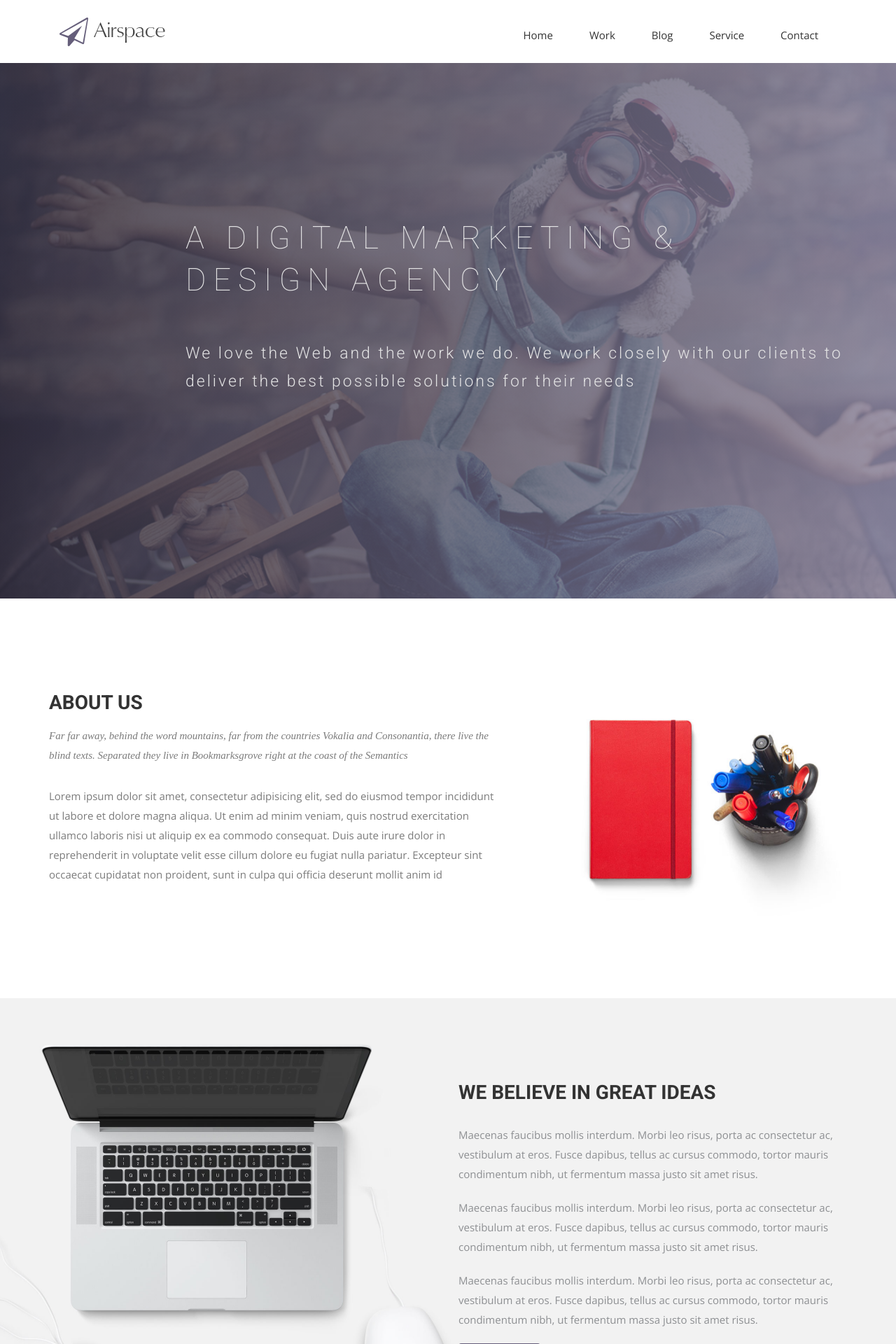
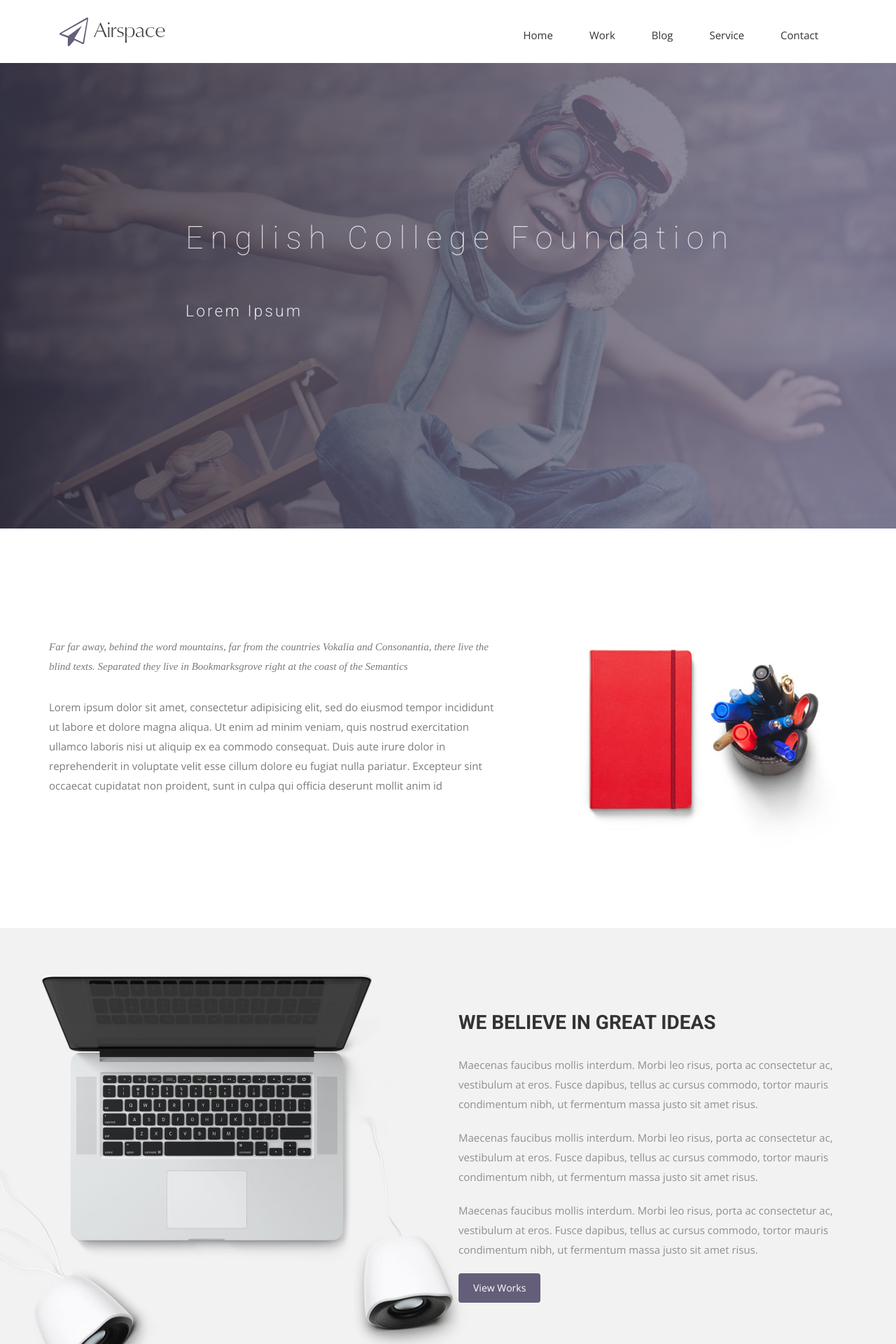
Before and after one commit to Vojtapetrus/vojtapetrus.github.io, a Jekyll site: the page built from index.md, in a window 1280 px wide. Shown: the top 1920 px of the page at 70% size. Built offline with Jekyll 4.4.1, drawn with Linux system fonts in a browser that asks for light colours; nearby versions of some CDN libraries; some web fonts are replaced; comment, search, counter and statistics services are not loaded; some of the changed text lies outside the part shown.

Commit message:
Updated Layouts and 7 other files

```diff
--- a/_board-members/natka.markdown
+++ b/_board-members/natka.markdown
@@ -3,4 +3,8 @@
 date: 2019-05-19 14:58:00 Z
 author: Natka
 image: "/uploads/marker%20(1).png"
+social:
+  facebook:
+    url: https://www.facebook.com/vojta.petrus
+    title: facebook
 ---
--- a/_board-members/vojta.markdown
+++ /dev/null
@@ -1,6 +0,0 @@
----
-title: Vojta
-date: 2019-05-19 16:22:00 Z
-author: Vojta
-image: "/uploads/New%20Project.png"
----
--- a/_layouts/blog.html
+++ b/_layouts/blog.html
@@ -15,7 +15,8 @@
     </div>
   </div>
 </section>
-{% for post in site.posts %}
+{% for post in site.posts limit:3 %}
+<div class="col-md-6">
   <div class="post-area">
     <a href="{{ post.url | prepend: site.baseurl }}" class="bold">{{ post.title }}</a>
     <p class="post-date">{{ post.date | date_to_long_string }}</p>
@@ -23,4 +24,5 @@
       {{ post.content | strip_html | truncatewords: 50 }}
     </p>
   </div>
+</div>
 {% endfor %}
--- a/_layouts/contact.html
+++ b/_layouts/contact.html
@@ -1,5 +1,5 @@
 ---
-title: Contact us!
+layout: page
 ---
 
 <!-- Slider Start -->
--- a/_layouts/index.html
+++ b/_layouts/index.html
@@ -8,8 +8,8 @@
     <div class="row">
       <div class="col-md-10 col-md-offset-2">
         <div class="block">
-          <h1 class="animated fadeInUp">A DIGITAL MARKETING &#38; <br> DESIGN AGENCY</h1>
-          <p class="animated fadeInUp">We love the Web and the work we do. We work closely with our clients to deliver the best possible solutions for their needs</p>
+          <h1 class="animated fadeInUp">{{ page.introtext-head }}</h1>
+          <p class="animated fadeInUp">{{ page.introtext-body }}</p>
         </div>
       </div>
     </div>
@@ -22,7 +22,7 @@
       <div class="col-md-7 col-sm-12">
         <div class="block">
           <div class="section-title">
-            <h2>About Us</h2>
+            <h2>{{ page.section-1 }}</h2>
             <p>Far far away, behind the word mountains, far from the countries Vokalia and Consonantia, there live the blind texts. Separated they live in Bookmarksgrove right at the coast of the Semantics</p>
           </div>
           <p>Lorem ipsum dolor sit amet, consectetur adipisicing elit, sed do eiusmod tempor incididunt ut labore et dolore magna aliqua. Ut enim ad minim veniam, quis nostrud exercitation ullamco laboris nisi ut aliquip ex ea commodo consequat. Duis aute irure dolor in reprehenderit in voluptate velit esse cillum dolore eu fugiat nulla pariatur. Excepteur sint occaecat cupidatat non proident, sunt in culpa qui officia deserunt mollit anim id </p>
@@ -65,13 +65,13 @@
 
             {% for member in site.board-members %}
 
-            <div class="col-4">
+            <div class="col-sm-3">
                 <div class="team-member">
-                    <img src="{{ member.image }}" class="img-responsive img-circle" alt="">
+                    <img src="{{ member.image }}" class="img-circle img-responsive" alt="">
                     <h4>{{ member.title }}</h4>
                     <p class="text-muted">{{ member.author }}</p>
-                   <!-- <ul class="list-inline social-buttons">
-                        {% for network in member.social %}
+                      <ul class="list-inline social-buttons">
+                        {% for network in site.board-members.social %}
                         <li>
                             <a href="{{ network.url }}">
                                 <i class="fa fa-{{ network.title }}"></i>
@@ -79,11 +79,11 @@
                         </li>
 
                          {% endfor %}
-                </div>
-            </div> -->
+                      </ul>
+          </div>
+        </div>
             {% endfor %}
-        </div>
-        </div>
+
         </div>
         <div class="row">
             <div class="col-lg-8 col-lg-offset-2 text-center">
--- a/_layouts/work.html
+++ b/_layouts/work.html
@@ -1,5 +1,5 @@
 ---
-title: Our Work
+layout: page
 ---
 
     <!-- Slider Start -->
--- a/index.md
+++ b/index.md
@@ -1,4 +1,6 @@
 ---
 title: English College Foudnation
 layout: index
+introtext-head: English College Foundation
+introtext-body: Lorem Ipsum
 ---
```
Also changed, not shown: css/bootstrap.min.css. Lines whose indentation alone changed are shown as unchanged.
